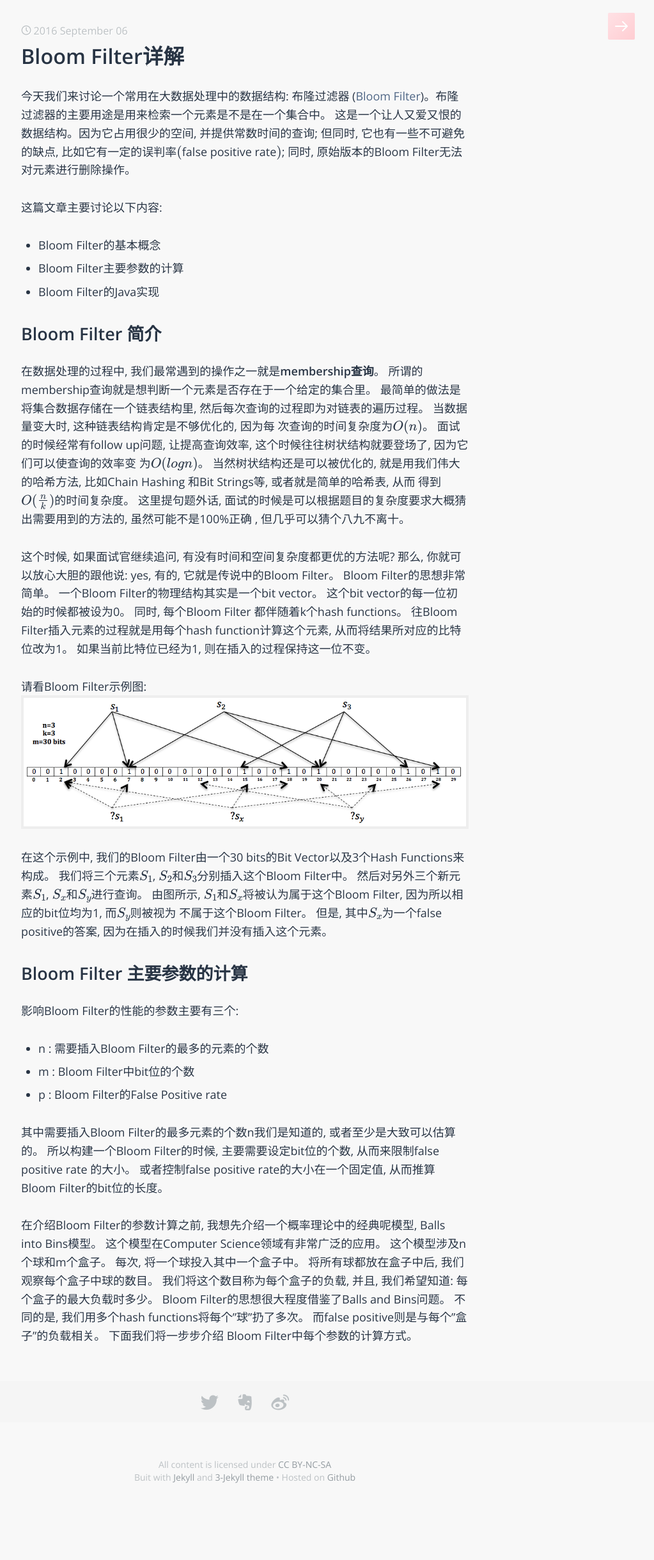
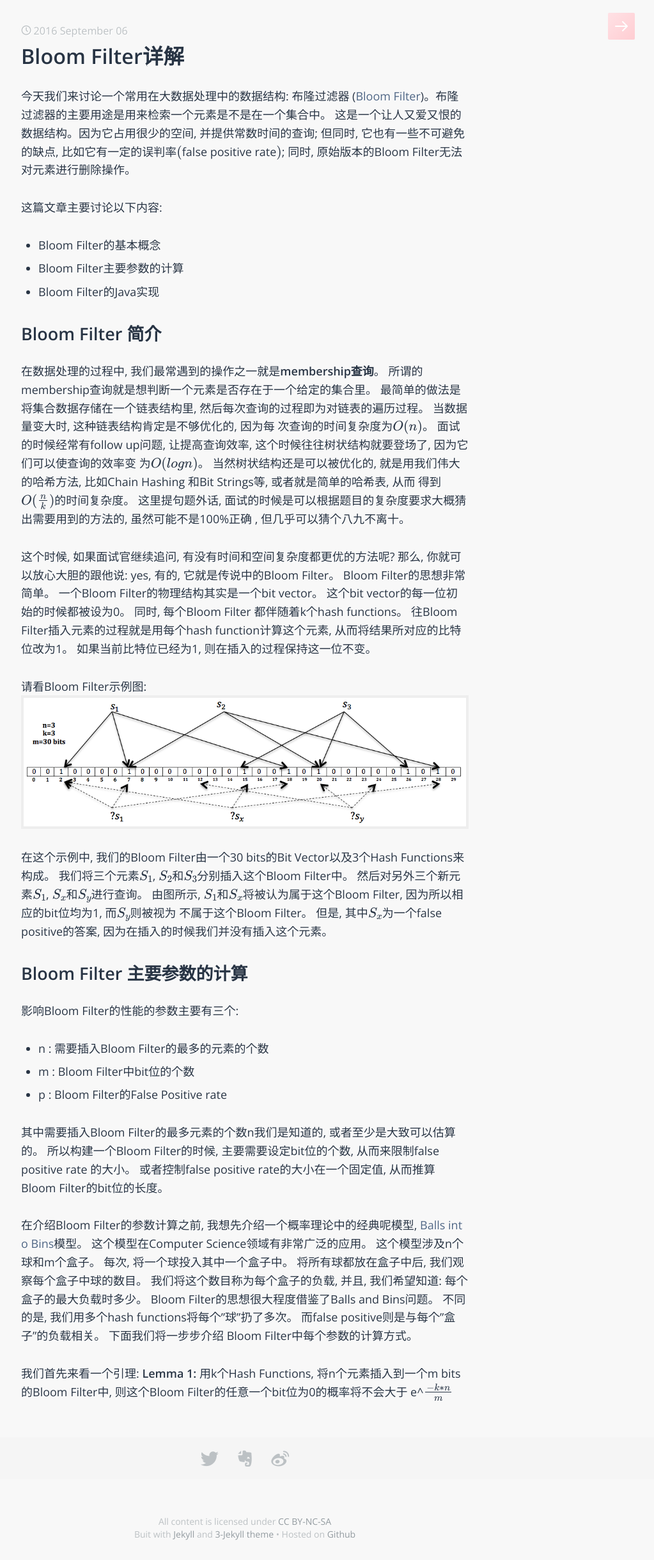
Before and after one commit to sophiesongge/sophiesongge.github.io, a Jekyll site: the page built from _posts/2016-09-06-bloom-filter.markdown, in a window 1280 px wide. Shown: the whole page at 64% size, without its empty margins (257-1280 px from the left). Built offline with Jekyll 4.4.1, drawn with Linux system fonts in a browser that asks for light colours; some web fonts are replaced; formulas are drawn with MathJax 3.

Commit message:
add posts for bloom filter

```diff
--- a/_posts/2016-09-06-bloom-filter.markdown
+++ b/_posts/2016-09-06-bloom-filter.markdown
@@ -50,12 +50,16 @@ Bloom Filter 主要参数的计算
 其中需要插入Bloom Filter的最多元素的个数n我们是知道的, 或者至少是大致可以估算的。 所以构建一个Bloom Filter的时候, 主要需要设定bit位的个数, 从而来限制false positive rate
 的大小。 或者控制false positive rate的大小在一个固定值, 从而推算Bloom Filter的bit位的长度。
 
-在介绍Bloom Filter的参数计算之前, 我想先介绍一个概率理论中的经典呢模型, Balls into Bins模型。 这个模型在Computer Science领域有非常广泛的应用。 这个模型涉及n个球和m个盒子。
+在介绍Bloom Filter的参数计算之前, 我想先介绍一个概率理论中的经典呢模型, [Balls into Bins]模型。 这个模型在Computer Science领域有非常广泛的应用。 这个模型涉及n个球和m个盒子。
 每次, 将一个球投入其中一个盒子中。 将所有球都放在盒子中后, 我们观察每个盒子中球的数目。 我们将这个数目称为每个盒子的负载, 并且, 我们希望知道: 每个盒子的最大负载时多少。 Bloom
  Filter的思想很大程度借鉴了Balls and Bins问题。 不同的是, 我们用多个hash functions将每个"球"扔了多次。 而false positive则是与每个"盒子"的负载相关。 下面我们将一步步介绍
 Bloom Filter中每个参数的计算方式。
+
+我们首先来看一个引理:
+**Lemma 1:**  用k个Hash Functions, 将n个元素插入到一个m bits的Bloom Filter中, 则这个Bloom Filter的任意一个bit位为0的概率将不会大于 e^(\frac{-k*n}{m})
 
 
 
 
 [Bloom Filter]: https://en.wikipedia.org/wiki/Bloom_filter
+[Balls into Bins]: https://en.wikipedia.org/wiki/Balls_into_bins
```
